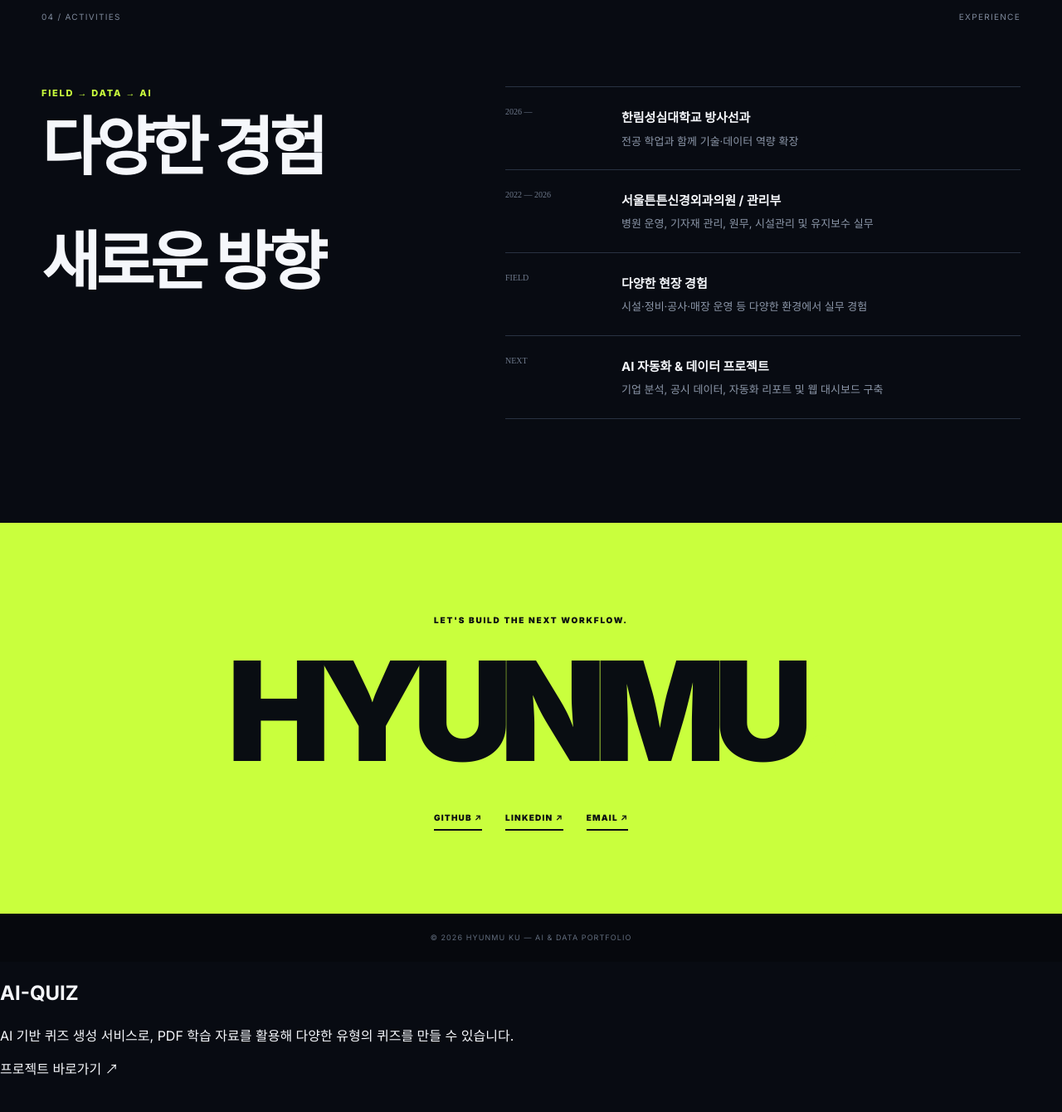
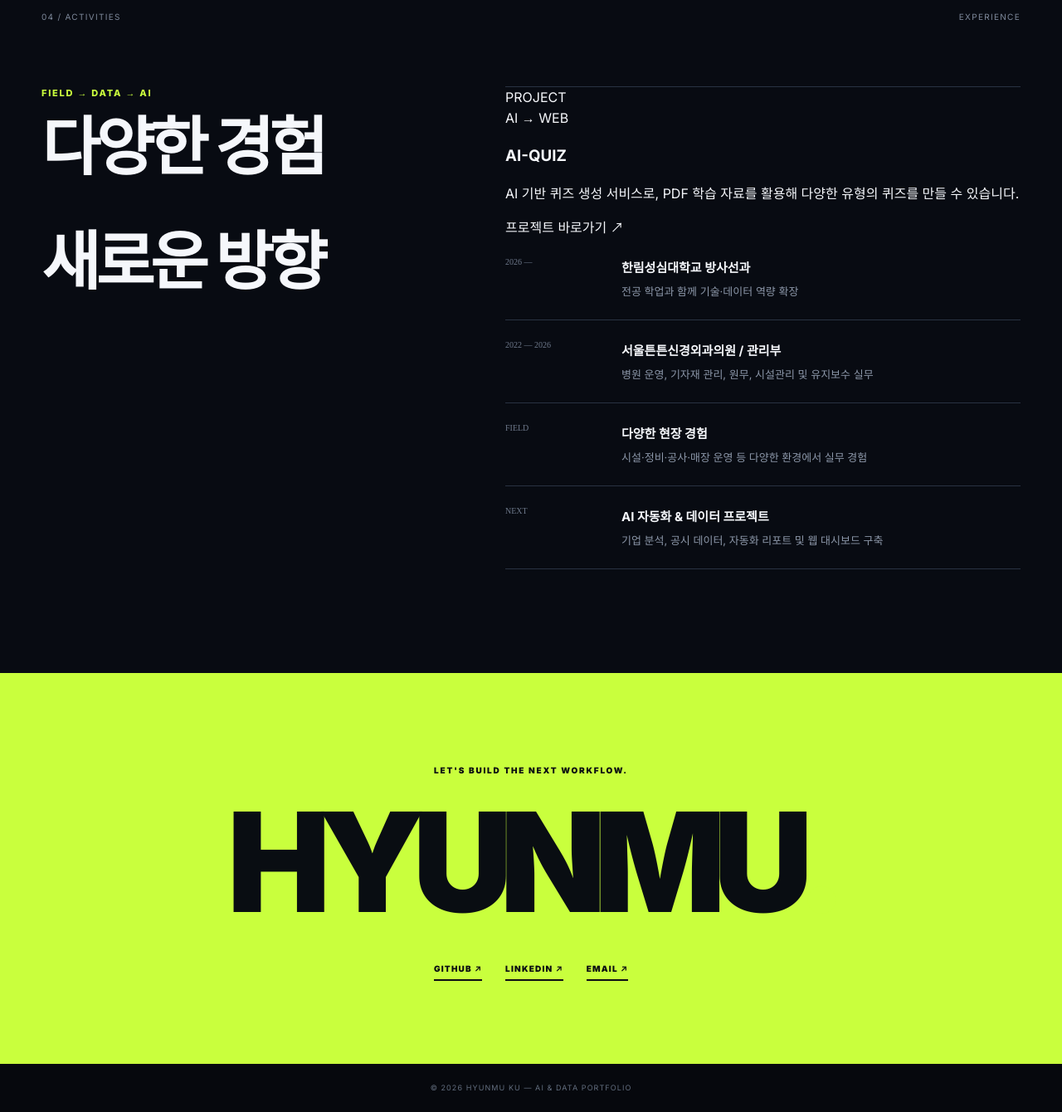
Before and after one commit to elwlrma486-design/portfolio, a plain HTML site: page index.html in a window 1280 px wide. Shown: the part 3580-4920 px from the top of the page at 83% size. Before the commit the page ends 4881 px from the top, so only its background shows below. Drawn offline with Linux system fonts and the light colour scheme.

Commit message:
Integrate AI-QUIZ project into timeline
Added AI-QUIZ project section to the timeline.

```diff
--- a/index.html
+++ b/index.html
@@ -167,6 +167,30 @@
           <h2>다양한 경험 <br><br>새로운 방향</h2>
         </div>
         <div class="timeline">
+          <!-- AI-QUIZ PROJECT -->
+<div class="activity-item">
+  <div class="activity-label">PROJECT</div>
+
+  <div class="activity-content">
+    <span class="project-category">AI → WEB</span>
+
+    <h3 class="project-title">AI-QUIZ</h3>
+
+    <p class="project-description">
+      AI 기반 퀴즈 생성 서비스로, PDF 학습 자료를 활용해
+      다양한 유형의 퀴즈를 만들 수 있습니다.
+    </p>
+
+    <a
+      href="https://elwlrma486-design.github.io/AI-QUIZ/"
+      target="_blank"
+      rel="noopener noreferrer"
+      class="project-link"
+    >
+      프로젝트 바로가기 ↗
+    </a>
+  </div>
+</div>
           <div class="timeline-item"><span>2026 —</span><div><b>한림성심대학교 방사선과</b><p>전공 학업과 함께 기술·데이터 역량 확장</p></div></div>
           <div class="timeline-item"><span>2022 — 2026</span><div><b>서울튼튼신경외과의원 / 관리부</b><p>병원 운영, 기자재 관리, 원무, 시설관리 및 유지보수 실무</p></div></div>
           <div class="timeline-item"><span>FIELD</span><div><b>다양한 현장 경험</b><p>시설·정비·공사·매장 운영 등 다양한 환경에서 실무 경험</p></div></div>
@@ -187,17 +211,5 @@
   </main>
 
   <footer>© 2026 HYUNMU KU — AI & DATA PORTFOLIO</footer>
-    <section class="ai-quiz-project">
-  <h2>AI-QUIZ</h2>
-  <p>
-    AI 기반 퀴즈 생성 서비스로,
-    PDF 학습 자료를 활용해 다양한 유형의 퀴즈를 만들 수 있습니다.
-  </p>
-  <a href="https://elwlrma486-design.github.io/AI-QUIZ/"
-     target="_blank"
-     rel="noopener noreferrer">
-    프로젝트 바로가기 ↗
-  </a>
-    </section>
    </body>
 </html>
```
